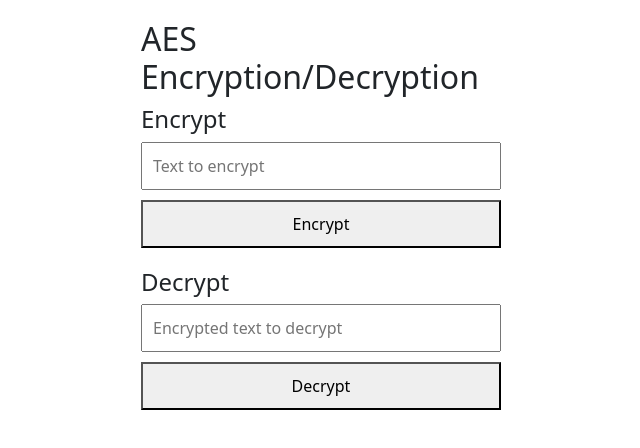
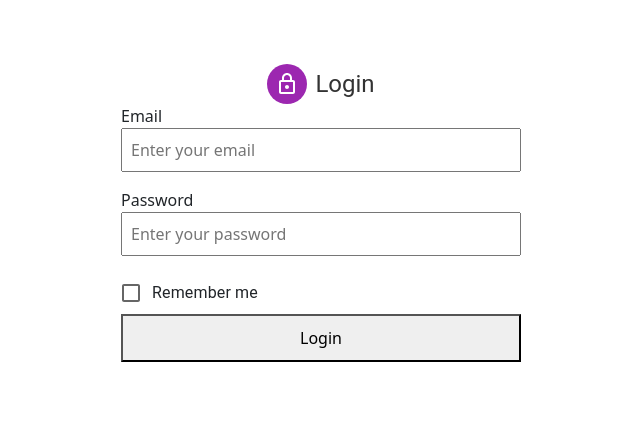
Before and after one commit to skch2710/react-project, a React (Vite) app in the folder react-vite-project/: page / in a window 1280 px wide. Shown: the top 448 px of the page, without its empty margins (319-959 px from the left). Built offline with nearby package versions, Linux system fonts and the light colour scheme.

Commit message:
Login Page

```diff
--- a/react-vite-project/package.json
+++ b/react-vite-project/package.json
@@ -20,6 +20,7 @@
     "@reduxjs/toolkit": "^2.2.2",
     "axios": "^1.7.2",
     "bootstrap": "^5.3.3",
+    "formik": "^2.4.6",
     "moment": "^2.30.1",
     "react": "^18.2.0",
     "react-dom": "^18.2.0",
@@ -30,7 +31,8 @@
     "react-toastify": "^10.0.5",
     "redux": "^5.0.1",
     "redux-thunk": "^3.1.0",
-    "styled-components": "^6.1.8"
+    "styled-components": "^6.1.8",
+    "yup": "^1.4.0"
   },
   "devDependencies": {
     "@types/react": "^18.2.43",
--- a/react-vite-project/src/App.jsx
+++ b/react-vite-project/src/App.jsx
@@ -2,13 +2,15 @@ import React from 'react';
 import { BrowserRouter } from 'react-router-dom';
 import SideNav from './side-nav/SideNav';
 import AESComponent from './AESComponent';
+import LoginPage from './login-page/LoginPage';
 
 const App = () => {
   return (
     // <BrowserRouter>
     //   <SideNav />
     // </BrowserRouter>
-    <AESComponent />
+    // <AESComponent />
+    <LoginPage />
   );
 };
 
--- a/react-vite-project/src/login-page/LoginPage.jsx
+++ b/react-vite-project/src/login-page/LoginPage.jsx
@@ -1,9 +1,128 @@
-import React from 'react'
+import React, { useState } from 'react';
+import { Formik, Form, Field, ErrorMessage } from 'formik';
+import * as Yup from 'yup';
+import { Avatar, Checkbox, FormControlLabel, Typography, Box } from '@mui/material';
+import LockOutlinedIcon from '@mui/icons-material/LockOutlined';
+import AxiosApi from '../utils/AxiosApi';
 
 const LoginPage = () => {
+  // Move the useState hook inside the component
+  const [errorMessage, setErrorMessage] = useState('');
+
+  // Validation schema using Yup
+  const validationSchema = Yup.object().shape({
+    email: Yup.string()
+      .email('Invalid email format')
+      .required('Email is required'),
+    password: Yup.string()
+      .min(6, 'Password must be at least 6 characters')
+      .required('Password is required'),
+  });
+
+  const handleSubmit = async (values) => {
+    // Reset error message on submit
+    setErrorMessage('');
+
+    const loginPayload = {
+      emailId: values.email,
+      password: values.password,
+    };
+
+    try {
+      // Make API call using Axios
+      const response = await AxiosApi('http://localhost:8061/api/authenticate/login', 'post', loginPayload);
+
+      // Check if response contains the data field
+      if (response && response.data) {
+        // Assuming the API sends an error message in case of failure
+        if (response.data.errorMessage) {
+          setErrorMessage(response.data.errorMessage);
+        } else {
+          console.log('Login successful:', response.data);
+          // You can handle success here, e.g., saving token, redirecting
+        }
+      }
+    } catch (error) {
+      console.error('Error during login:', error);
+      setErrorMessage('Login failed. Please try again.');
+    }
+  };
+
   return (
-    <div>LoginPage</div>
-  )
-}
+    <div style={{ maxWidth: '400px', margin: 'auto' }}>
+      <Box
+        sx={{
+          mt: 8,
+          display: 'flex',
+          alignItems: 'center',
+          justifyContent: 'center',
+        }}
+      >
+        <Avatar sx={{ bgcolor: 'secondary.main', mr: 1 }}>
+          <LockOutlinedIcon />
+        </Avatar>
+        <Typography component="h1" variant="h5">
+          Login
+        </Typography>
+      </Box>
 
-export default LoginPage
+      {/* Display error message if it exists */}
+      {errorMessage && (
+        <Box sx={{ color: 'red', mb: 2,
+          mt: 2,
+          display: 'flex',
+          alignItems: 'center',
+          justifyContent: 'center',
+         }}>
+          {errorMessage}
+        </Box>
+      )}
+
+      <Formik
+        initialValues={{ email: '', password: '' }}
+        validationSchema={validationSchema}
+        onSubmit={handleSubmit}
+      >
+        {({ isSubmitting }) => (
+          <Form>
+            <div style={{ marginBottom: '1rem' }}>
+              <label htmlFor="email">Email</label>
+              <Field
+                type="email"
+                name="email"
+                placeholder="Enter your email"
+                style={{ display: 'block', width: '100%', padding: '8px' }}
+              />
+              <ErrorMessage name="email" component="div" style={{ color: 'red' }} />
+            </div>
+
+            <div style={{ marginBottom: '1rem' }}>
+              <label htmlFor="password">Password</label>
+              <Field
+                type="password"
+                name="password"
+                placeholder="Enter your password"
+                style={{ display: 'block', width: '100%', padding: '8px' }}
+              />
+              <ErrorMessage name="password" component="div" style={{ color: 'red' }} />
+            </div>
+
+            <FormControlLabel
+              control={<Checkbox value="remember" color="primary" />}
+              label="Remember me"
+            />
+            <button
+              type="submit"
+              disabled={isSubmitting}
+              style={{ width: '100%', padding: '10px', fontSize: '16px' }}
+            >
+              {isSubmitting ? 'Logging in...' : 'Login'}
+            </button>
+          </Form>
+        )}
+      </Formik>
+    </div>
+  );
+};
+
+export default LoginPage;
--- a/react-vite-project/src/main.jsx
+++ b/react-vite-project/src/main.jsx
@@ -10,5 +10,5 @@ ReactDOM.createRoot(document.getElementById('root')).render(
   <Provider store={store}>
     <App />
     <ToastContainer />
-    </Provider>,
+  </Provider>,
 )
--- a/react-vite-project/src/utils/Aes.jsx
+++ b/react-vite-project/src/utils/Aes.jsx
@@ -1,6 +1,6 @@
 import { useState } from 'react';
 
-const ENCRYPTION_KEY = 'U2F0aGlzaEt1bWFyQ2gyNw=='; // Base64 encoded key (must be decoded for use)
+const ENCRYPTION_KEY = import.meta.env.VITE_ENC_KEY; // Base64 encoded key (must be decoded for use)
 const GCM_IV_LENGTH = 12; // 12 bytes for AES-GCM IV
 const GCM_TAG_LENGTH = 128; // Tag length in bits
 
--- a/react-vite-project/src/utils/AxiosApi.jsx
+++ b/react-vite-project/src/utils/AxiosApi.jsx
@@ -24,7 +24,8 @@ const postAxiosApi = async (path, payload) => {
         if (response && response.data.statusCode === 200) {
             toast.success(response.data.successMessage, { autoClose: 2000 });
         } else {
-            toast.error(response && response.errorMessage);
+            toast.error(response.data.errorMessage, { autoClose: 2000 });
+            // toast.error(response && response.errorMessage);
         }
         return response;
     } catch (error) {
```
Also changed, not shown: react-vite-project/Installations.txt, 2 other files (tests, documents, lock files or other folders).
